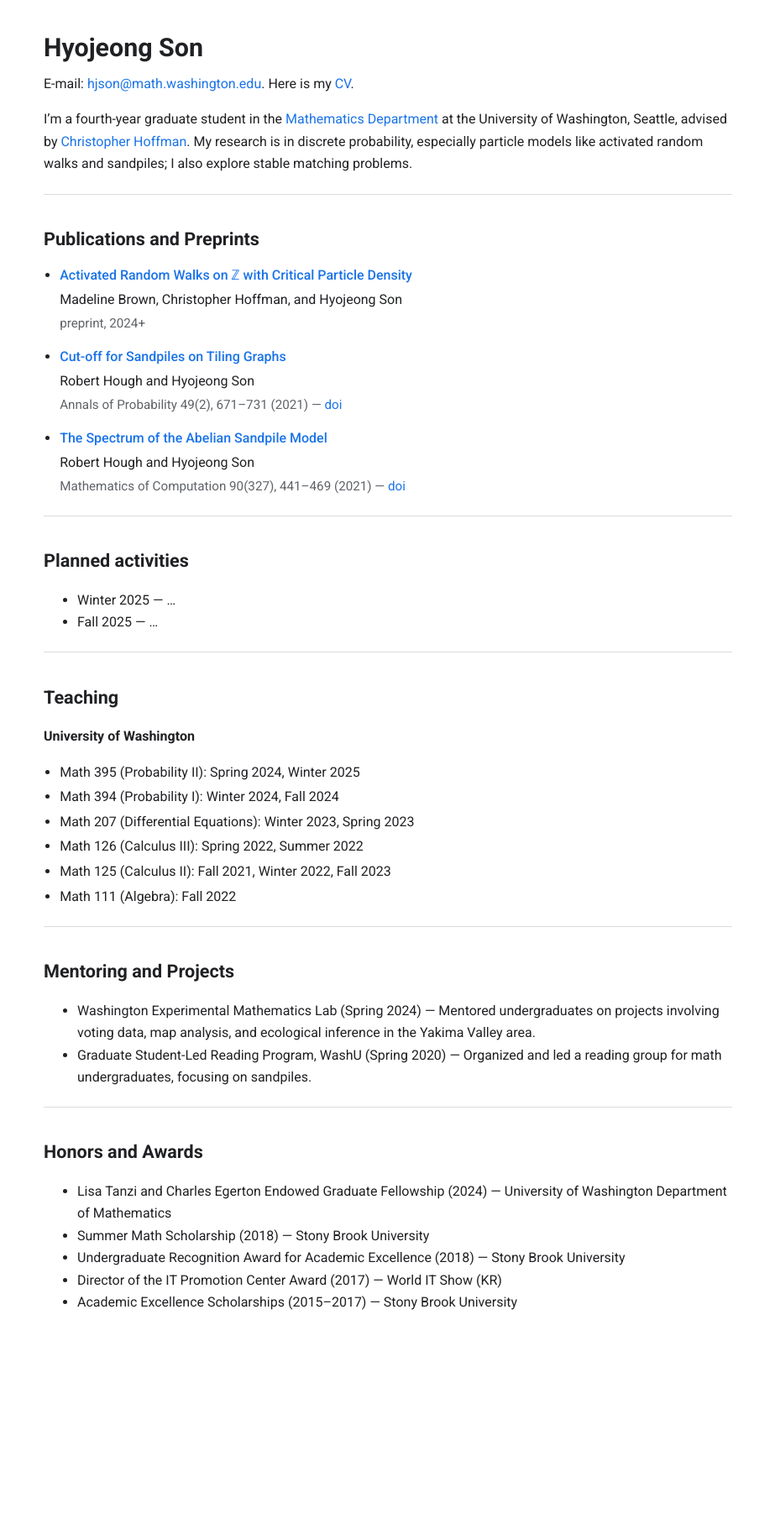
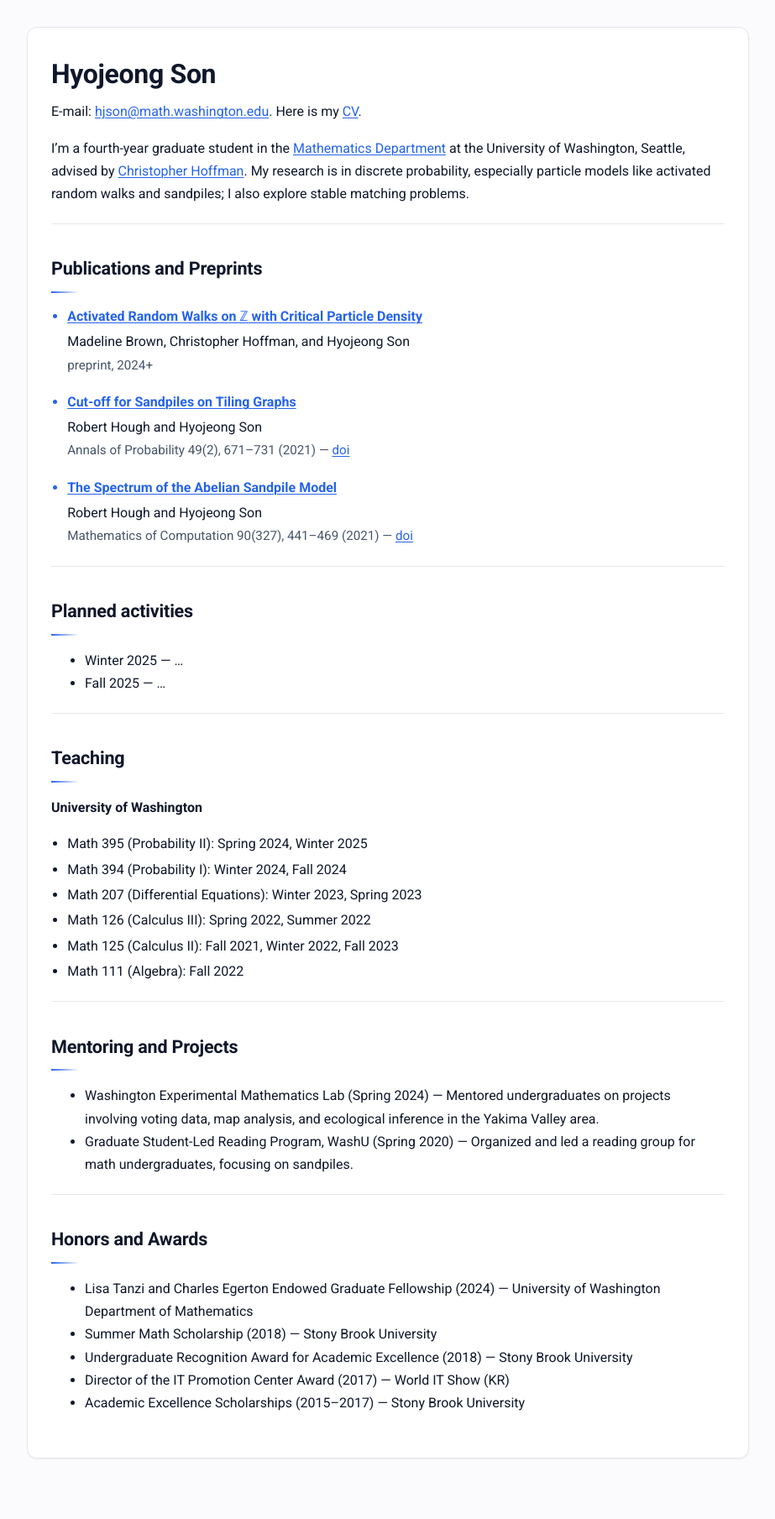
Before and after one commit to hyojeong-son/hyojeong-son.github.io, a Jekyll site: the page built from index.md, in a window 1280 px wide. Shown: the whole page at 84% size, without its empty margins (178-1101 px from the left). Built offline with Jekyll 4.4.1, drawn with Linux system fonts in a browser that asks for light colours; before the commit the page ends 1628 px from its top, so only the background shows below that.

Commit message:
Update style.css

```diff
--- a/assets/css/style.css
+++ b/assets/css/style.css
@@ -1,66 +1,107 @@
 /* assets/css/style.css */
+/* Professional, simple-yet-stylish single-page styles with a refined color palette. */
 
-/* Base */
+/* --- palette --- */
 :root{
-  --text:#202124;             /* Google-ish gray */
-  --muted:#5f6368;
-  --link:#1a73e8;             /* Google blue */
-  --rule:#dadce0;
-  --maxw:820px;
+  --bg:#fbfbfd;               /* page background */
+  --surface:#ffffff;          /* content background */
+  --text:#0f172a;             /* slate-900 */
+  --muted:#475569;            /* slate-600 */
+  --rule:#e5e7eb;             /* divider */
+  --accent:#2563eb;           /* sapphire blue (primary accent) */
+  --link:var(--accent);
+  --selection:#dbeafe;        /* selection highlight */
+  --maxw:860px;
+  --radius:12px;
+  --shadow-sm:0 1px 2px rgba(2,6,23,.06);
 }
 
 *{box-sizing:border-box}
 html,body{margin:0;padding:0}
 body{
-  font-family:"Roboto", system-ui, -apple-system, "Segoe UI", Arial, sans-serif;
+  font-family:"Roboto",system-ui,-apple-system,"Segoe UI",Arial,sans-serif;
   color:var(--text);
-  line-height:1.65;
-  background:#fff;
+  background:var(--bg);
+  line-height:1.7;
   font-size:16px;
+  -webkit-font-smoothing:antialiased;
+  text-rendering:optimizeLegibility;
 }
 
 .container{
-  width:90%;
+  width:92%;
   max-width:var(--maxw);
-  margin:32px auto 64px;
+  margin:32px auto 72px;
+  background:var(--surface);
+  border:1px solid var(--rule);
+  border-radius:var(--radius);
+  padding:28px 28px 36px;
+  box-shadow:var(--shadow-sm);
 }
 
-/* Headings */
-h1{font-size:1.9rem; font-weight:700; margin:0 0 0.3rem}
-h2{font-size:1.35rem; font-weight:700; margin:2.2rem 0 0.8rem}
-h3{font-size:1.05rem; font-weight:700; margin:1.4rem 0 0.6rem}
+/* headings */
+h1{font-size:2rem;font-weight:700;margin:0 0 .25rem;letter-spacing:-.01em}
+h2{font-size:1.35rem;font-weight:700;margin:2.2rem 0 .9rem;letter-spacing:-.01em;position:relative}
+h2::after{
+  content:"";
+  display:block;
+  width:44px;height:2px;margin-top:8px;
+  background:linear-gradient(90deg,var(--accent),transparent 75%);
+}
+h3{font-size:1.05rem;font-weight:700;margin:1.4rem 0 .6rem}
 
-hr{border:none; border-top:1px solid var(--rule); margin:22px 0}
+hr{border:none;border-top:1px solid var(--rule);margin:22px 0}
 
-/* Links */
-a{color:var(--link); text-decoration:none}
-a:hover{text-decoration:underline}
+/* links */
+a{color:var(--link);text-decoration:underline;text-underline-offset:2px;text-decoration-thickness:1.25px}
+a:hover{text-decoration-thickness:2px}
+a:focus-visible{outline:2px solid var(--accent);outline-offset:2px;border-radius:4px}
 
-/* Intro block (email + CV) */
+/* intro (email + CV) */
 .intro{margin:0 0 1rem}
-.intro p{margin:0.3rem 0}
+.intro p{margin:.25rem 0}
 
-/* Section nav (optional anchors) */
-.quicklinks{display:none} /* ensure no green tabs/nav appear */
+/* kill any leftover tabs/quicklinks */
+.quicklinks{display:none!important}
 
-/* Publications list matching Park’s style */
-ul.pubs{list-style:disc; padding-left:1.2rem; margin:0}
-ul.pubs li{margin:0 0 0.9rem}
-.pubs .pub-title{font-weight:500}
-.pubs .pub-authors,
-.pubs .pub-venue{display:block; margin-top:0.15rem}
-.pubs .pub-venue{color:var(--muted); font-size:0.95em}
+/* publications (Park-style: title → authors → venue) */
+ul.pubs{list-style:disc;padding-left:1.2rem;margin:0}
+ul.pubs li{margin:0 0 1.05rem}
+ul.pubs li::marker{color:var(--accent)}
+.pubs .pub-title{font-weight:600}
+.pubs .pub-authors,.pubs .pub-venue{display:block;margin-top:.15rem}
+.pubs .pub-venue{color:var(--muted);font-size:.95em}
 
-/* Teaching lists */
-ul.clean{list-style:disc; padding-left:1.2rem; margin:0}
-ul.clean li{margin:0.2rem 0}
+/* generic lists */
+ul.clean{list-style:disc;padding-left:1.2rem;margin:0}
+ul.clean li{margin:.2rem 0}
 
-/* Image (if you keep one) */
-.hero{display:flex; gap:20px; align-items:flex-start; margin:18px 0 6px}
-.hero img{width:220px; height:220px; object-fit:cover; border-radius:6px}
+/* optional photo row */
+.hero{display:flex;gap:20px;align-items:flex-start;margin:18px 0 6px}
+.hero img{width:220px;height:220px;object-fit:cover;border-radius:8px;box-shadow:var(--shadow-sm)}
 
-/* Small screens */
-@media (max-width:720px){
-  .hero{flex-direction:column}
-  .hero img{width:180px; height:180px}
+/* selection */
+::selection{background:var(--selection)}
+
+/* dark mode */
+@media (prefers-color-scheme: dark){
+  :root{
+    --bg:#0b1220;
+    --surface:#0f172a;
+    --text:#e5e7eb;
+    --muted:#94a3b8;
+    --rule:#1f2937;
+    --accent:#60a5fa; /* softer blue in dark */
+    --link:var(--accent);
+    --selection:#1d4ed8;
+    --shadow-sm:none;
+  }
+  .container{border-color:#1f2937}
 }
+
+/* optional: alternate accents
+   Change only --accent (and it will cascade):
+   Emerald: #059669
+   Plum:    #7c3aed
+   Coral:   #ea580c
+*/
```
